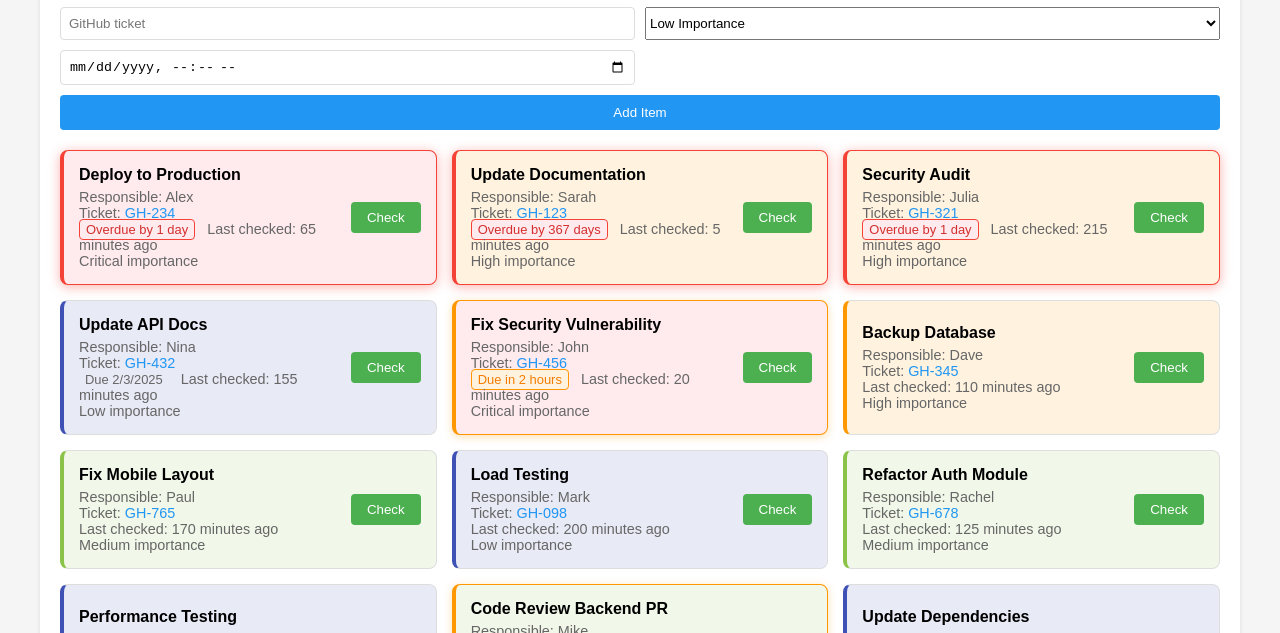
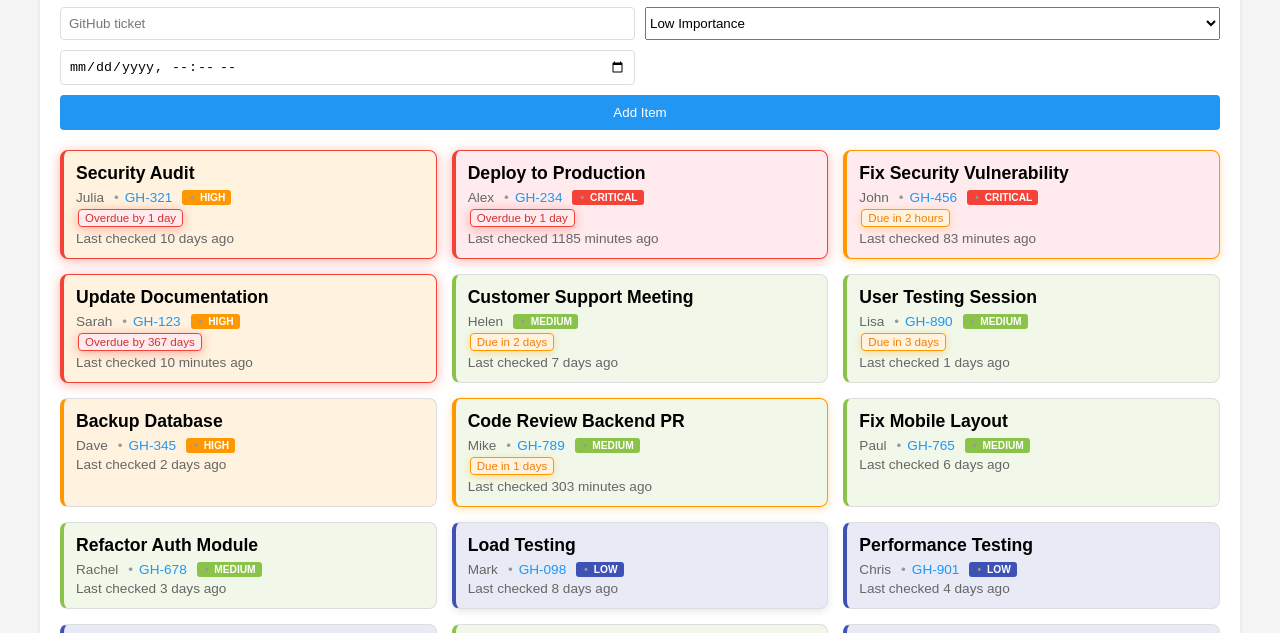
Before and after one commit to EquiStamp/ball_dropping, a plain HTML site: page index.html in a window 1280 px wide. Shown: the part 156-789 px from the top of the page. Drawn offline with Linux system fonts and the light colour scheme.

Commit message:
better ordering

```diff
--- a/index.html
+++ b/index.html
@@ -57,54 +57,119 @@
         }
 
         .ball {
-            padding: 15px;
+            padding: 12px;
             border-radius: 8px;
             background-color: #fff;
             border: 1px solid #ddd;
             display: flex;
             justify-content: space-between;
-            align-items: center;
+            align-items: flex-start;
             transition: all 0.3s ease;
+            gap: 12px;
+            position: relative;
         }
 
         .ball:hover {
             box-shadow: 0 2px 8px rgba(0,0,0,0.1);
         }
 
+        .check-icon {
+            color: #999;
+            font-size: 1.2em;
+            cursor: pointer;
+            padding: 8px;
+            margin: -8px;
+            border-radius: 4px;
+            transition: all 0.2s ease;
+            opacity: 0;
+            pointer-events: auto;
+        }
+
+        .ball:hover .check-icon {
+            opacity: 1;
+        }
+
+        .check-icon:hover {
+            background-color: #f5f5f5;
+            color: #4CAF50;
+        }
+
         .ball-info {
             flex-grow: 1;
+            display: flex;
+            flex-direction: column;
+            gap: 6px;
+            cursor: default;
+            pointer-events: none;
         }
 
         .ball-name {
-            font-weight: bold;
-            margin-bottom: 5px;
+            font-weight: 600;
+            font-size: 1.1em;
+            margin-bottom: 0;
         }
 
-        .ball-details {
-            font-size: 0.9em;
+        .ball-meta {
+            display: flex;
+            flex-direction: column;
+            gap: 4px;
+            font-size: 0.85em;
             color: #666;
         }
 
-        .ball-details a {
+        .ball-meta-line {
+            display: flex;
+            align-items: center;
+            gap: 8px;
+        }
+
+        .ball-meta-line > span {
+            display: flex;
+            align-items: center;
+            gap: 4px;
+        }
+
+        .ball-meta-line > span::before {
+            content: "•";
+            color: #999;
+            margin: 0 2px;
+        }
+
+        .ball-meta-line > span:first-child::before {
+            content: none;
+        }
+
+        .ball-meta a {
             color: #2196F3;
             text-decoration: none;
+            pointer-events: auto;
         }
 
-        .ball-details a:hover {
+        .ball-meta a:hover {
             text-decoration: underline;
         }
 
         .check-button {
-            background-color: #4CAF50;
-            color: white;
-            border: none;
-            padding: 8px 16px;
+            background-color: transparent;
+            color: #666;
+            border: 1px solid #ddd;
+            padding: 4px 8px;
             border-radius: 4px;
             cursor: pointer;
+            font-size: 0.85em;
+            white-space: nowrap;
+            align-self: center;
+            transition: all 0.2s ease;
         }
 
         .check-button:hover {
-            background-color: #45a049;
+            background-color: #f5f5f5;
+            border-color: #999;
+            color: #333;
+        }
+
+        .ball:hover .check-button {
+            border-color: #999;
         }
 
         .add-form {
@@ -157,23 +222,36 @@
             font-weight: 500;
             padding: 2px 6px;
             border-radius: 4px;
-            font-size: 0.9em;
-            margin-right: 8px;
+            font-size: 0.85em;
+            white-space: nowrap;
+            margin: 0 2px;
         }
 
         .due-date.overdue {
             background-color: #ffebee;
             color: #d32f2f;
             border: 1px solid #f44336;
-            box-shadow: none;
         }
 
         .due-date.due-soon {
             background-color: #fff3e0;
             color: #f57c00;
             border: 1px solid #ff9800;
-            box-shadow: none;
         }
+
+        .importance-badge {
+            text-transform: uppercase;
+            font-size: 0.75em;
+            font-weight: 600;
+            padding: 2px 6px;
+            border-radius: 3px;
+            margin: 0 2px;
+        }
+
+        .importance-critical .importance-badge { background-color: #f44336; color: white; }
+        .importance-high .importance-badge { background-color: #ff9800; color: white; }
+        .importance-medium .importance-badge { background-color: #8bc34a; color: white; }
+        .importance-low .importance-badge { background-color: #3f51b5; color: white; }
     </style>
 </head>
 <body>
@@ -222,28 +300,38 @@
 
             getUrgencyScore() {
                 const importanceMultiplier = this.getImportanceMultiplier();
+                const now = Date.now();
 
+                // Calculate a freshness factor (0 to 1) based on time since last check
+                // Exponential decay: very low when recently checked, rises quickly after a day
+                const daysSinceChecked = (now - this.lastChecked) / (1000 * 60 * 60 * 24);
+                const freshnessFactor = 1 - Math.exp(-daysSinceChecked / 2); // reaches ~0.63 after 2 days
+
+                let baseUrgency;
                 if (this.dueDate) {
-                    const now = Date.now();
                     const timeUntilDue = this.dueDate - now;
+                    const daysUntilDue = timeUntilDue / (1000 * 60 * 60 * 24);
 
                     if (timeUntilDue < 0) {
-                        // Overdue items get very high priority
-                        return 1000000 * importanceMultiplier;
+                        // Overdue items
+                        baseUrgency = 1000000;
+                    } else if (daysUntilDue < 7) {
+                        // Due within a week
+                        baseUrgency = 10000 / Math.max(0.1, daysUntilDue);
+                    } else if (daysUntilDue < 30) {
+                        // Due within a month
+                        baseUrgency = 1000 / daysUntilDue;
+                    } else {
+                        // Due in the future
+                        baseUrgency = 10 / daysUntilDue;
                     }
+                } else {
+                    // No due date - base urgency just on time since check
+                    baseUrgency = 1000;
+                }
 
-                    // More urgent as we get closer to due date
-                    // Using 7 days as the "start getting urgent" threshold
-                    const daysUntilDue = timeUntilDue / (1000 * 60 * 60 * 24);
-                    if (daysUntilDue < 7) {
-                        return (1000000 / timeUntilDue) * importanceMultiplier;
-                    }
-                    return (100 / daysUntilDue) * importanceMultiplier;
-                } else {
-                    // No due date - increase score based on time since last check
-                    const daysSinceChecked = (Date.now() - this.lastChecked) / (1000 * 60 * 60 * 24);
-                    return Math.pow(daysSinceChecked, 1.5) * importanceMultiplier;
-                }
+                // Combine all factors
+                return baseUrgency * importanceMultiplier * freshnessFactor;
             }
 
             getStatusClass() {
@@ -306,9 +394,15 @@
             clearForm();
         }
 
-        function checkBall(index) {
+        function checkBall(index, event) {
+            if (event) {
+                event.preventDefault();
+                event.stopPropagation();
+            }
             balls[index].lastChecked = Date.now();
-            updateDisplay();
+            requestAnimationFrame(() => {
+                updateDisplay();
+            });
         }
 
         function clearForm() {
@@ -340,16 +434,22 @@
                 element.innerHTML = `
                     <div class="ball-info">
                         <div class="ball-name">${ball.name}</div>
-                        <div class="ball-details">
-                            Responsible: ${ball.responsible}<br>
-                            ${ball.ticket ? `Ticket: <a href="https://github.com/issues/${ball.ticket.replace('GH-', '')}" target="_blank">${ball.ticket}</a><br>` : ''}
-                            ${ball.formatDueDate()}
-                            Last checked: ${timeSinceChecked}<br>
-                            ${ball.importance.charAt(0).toUpperCase() + ball.importance.slice(1)} importance
+                        <div class="ball-meta">
+                            <div class="ball-meta-line">
+                                <span>${ball.responsible}</span>
+                                ${ball.ticket ? `<span><a href="https://github.com/issues/${ball.ticket.replace('GH-', '')}" target="_blank">${ball.ticket}</a></span>` : ''}
+                                <span class="importance-badge">${ball.importance}</span>
+                            </div>
+                            ${ball.formatDueDate() ? `<div class="ball-meta-line">${ball.formatDueDate()}</div>` : ''}
+                            <div class="ball-meta-line">
+                                <span>Last checked ${timeSinceChecked}</span>
+                            </div>
                         </div>
                     </div>
-                    <button class="check-button" onclick="checkBall(${index})">Check</button>
+                    <div class="check-icon" onclick="checkBall(${index}, event)">✓</div>
                 `;
+
+                element.onclick = null; // Remove the click handler from the entire card
 
                 container.appendChild(element);
             });
@@ -360,7 +460,7 @@
         // Load saved balls on page load
         window.onload = function() {
             const savedBalls = localStorage.getItem('balls');
-            if (savedBalls) {
+            if (savedBalls && false ) {
                 balls = JSON.parse(savedBalls);
             } else {
                 // Test data
@@ -385,8 +485,12 @@
                 // Add test data with staggered check times
                 testData.forEach((item, index) => {
                     const ball = new Ball(item.name, item.responsible, item.ticket, item.importance, item.dueDate);
-                    // Stagger the last checked times from 5 minutes to 4 hours ago
-                    ball.lastChecked = Date.now() - (5 + index * 15) * 60 * 1000;
+
+                    // Create a spread from 10 minutes to 10 days ago
+                    // Use an exponential scale to get a good distribution
+                    const minutesAgo = Math.floor(10 + Math.pow(index / 14, 2) * (10 * 24 * 60));
+                    ball.lastChecked = Date.now() - (minutesAgo * 60 * 1000);
+
                     balls.push(ball);
                 });
             }
```
